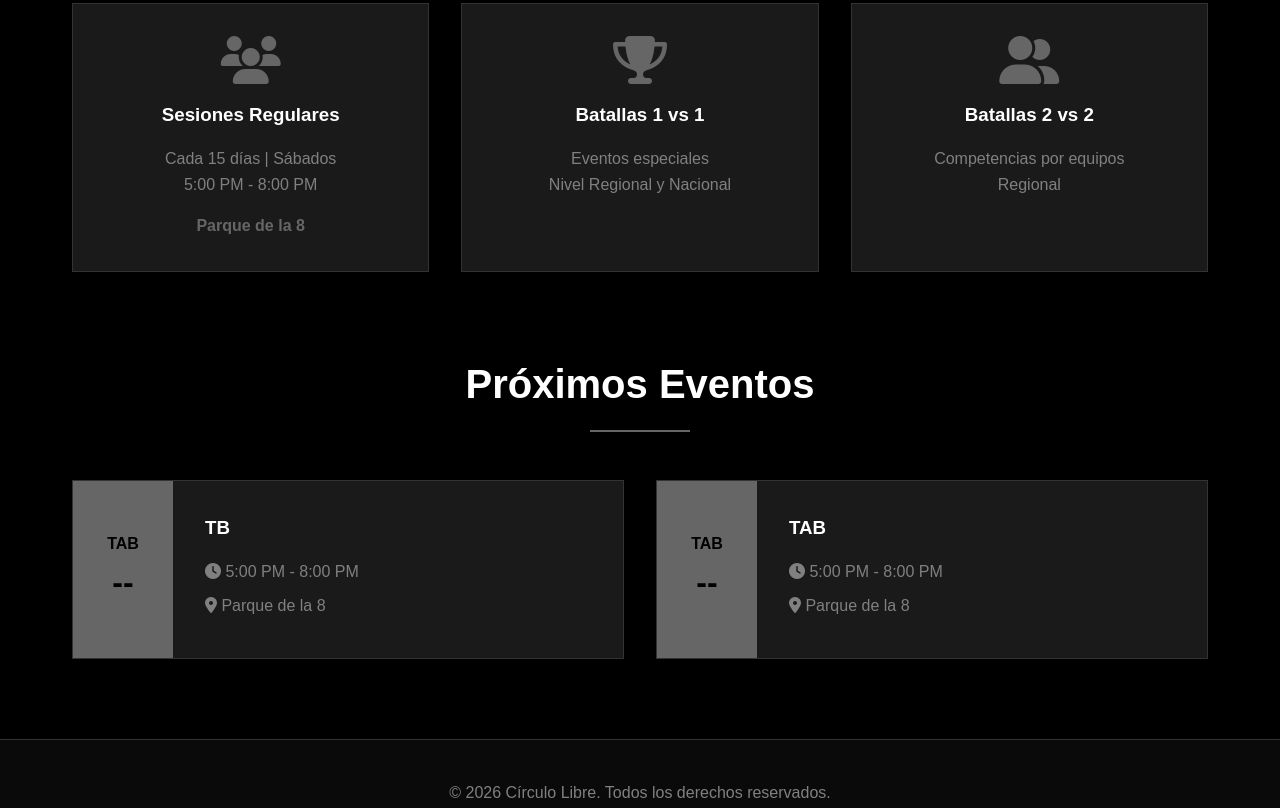
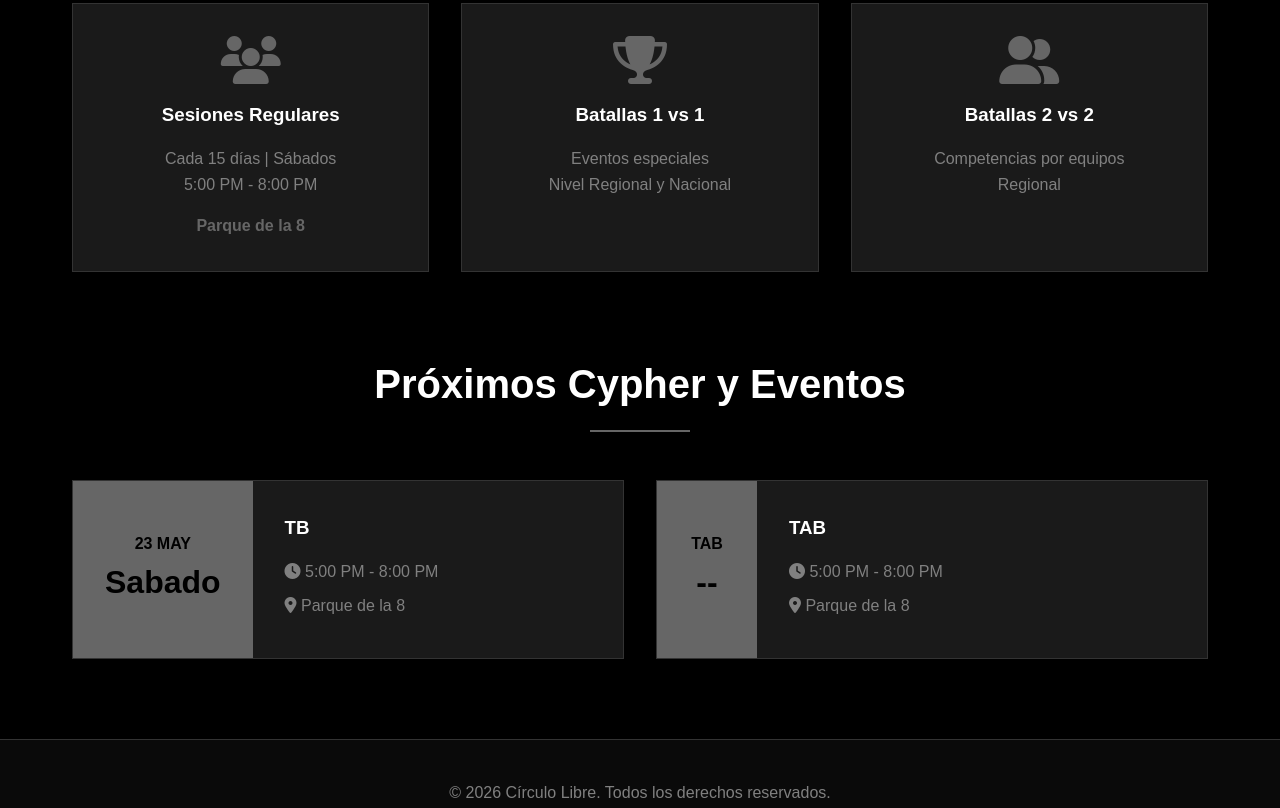
Before and after one commit to anglesystem10-spec/Circulo-Libre, a plain HTML site: page eventos.html in a window 1280 px wide. Shown: the part 405-1213 px from the top of the page. Drawn offline with Linux system fonts and the light colour scheme.

Commit message:
Update eventos.html

```diff
--- a/eventos.html
+++ b/eventos.html
@@ -61,12 +61,12 @@
             </div>
 
             <div class="upcoming-events">
-                <h2 class="section-title">Próximos Eventos</h2>
+                <h2 class="section-title">Próximos Cypher y Eventos</h2>
                 <div class="events-grid">
                     <div class="event-card">
                         <div class="event-date">
-                            <span class="day">TAB</span>
-                            <span class="date">--</span>
+                            <span class="day">23 MAY</span>
+                            <span class="date">Sabado</span>
                         </div>
                         <div class="event-info">
                             <h3>TB</h3>
```
